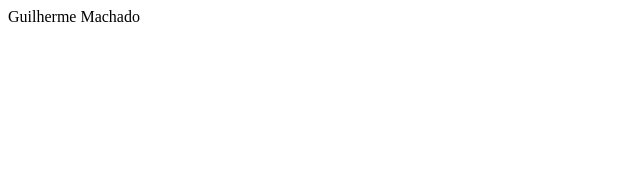
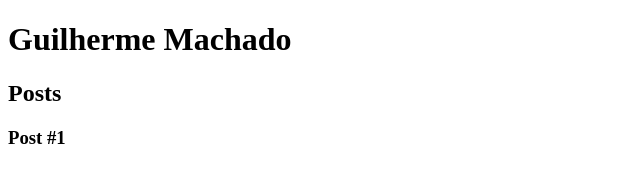
Before and after one commit to guilhermemgsilva/html-css-DIO, a plain HTML site: page index.html in a window 1280 px wide. Shown: the whole page, without its empty margins (0-640 px from the left). Drawn offline with Linux system fonts and the light colour scheme.

Commit message:
Tags semânticas com uma parte da estrutura do site

```diff
--- a/index.html
+++ b/index.html
@@ -7,6 +7,19 @@
     </head>
 
     <body>
-        Guilherme Machado
+        <header>
+            <h1>Guilherme Machado</h1>
+        </header>
+        <section>
+            <header>
+                <h2>Posts</h2>
+            </header>
+            <article>
+                <header>
+                    <h3>Post #1</h3>
+                </header>
+            </article>
+        </section>
+        <footer></footer>
     </body>
 </html>
```
